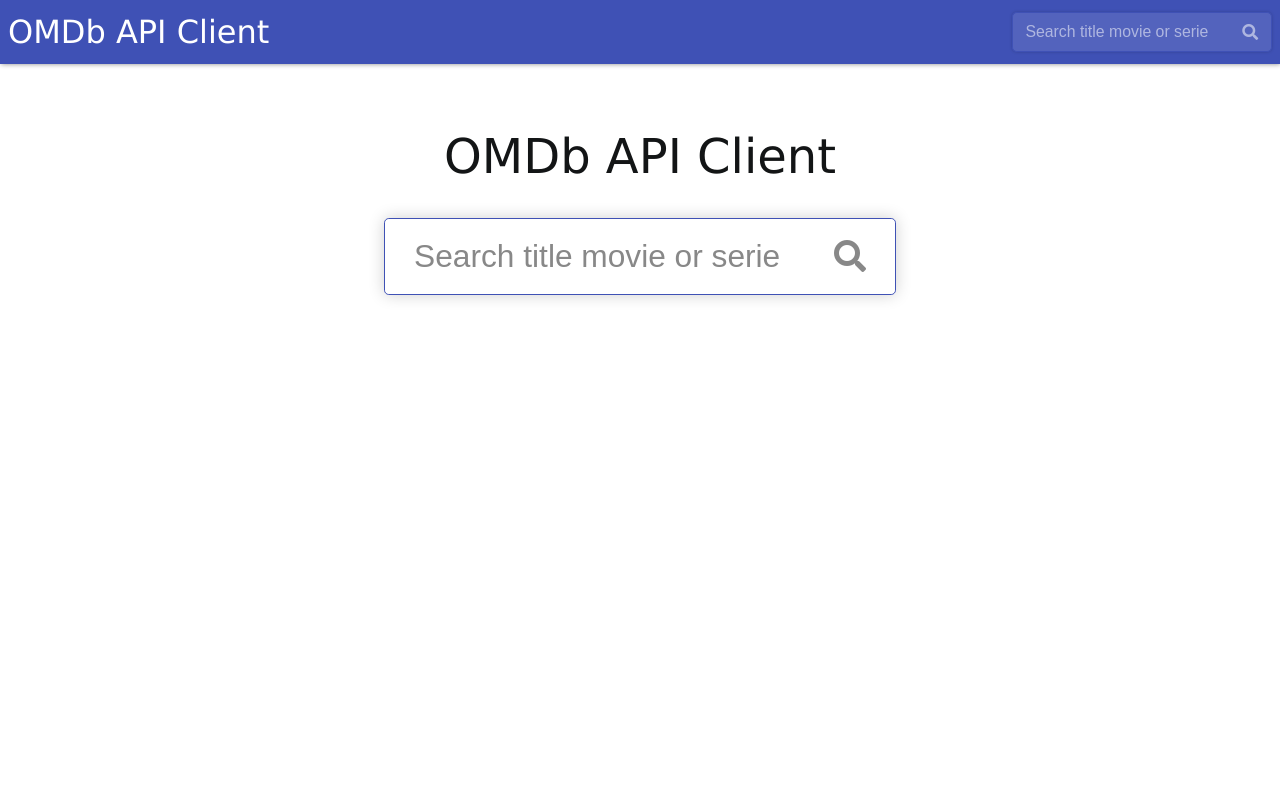
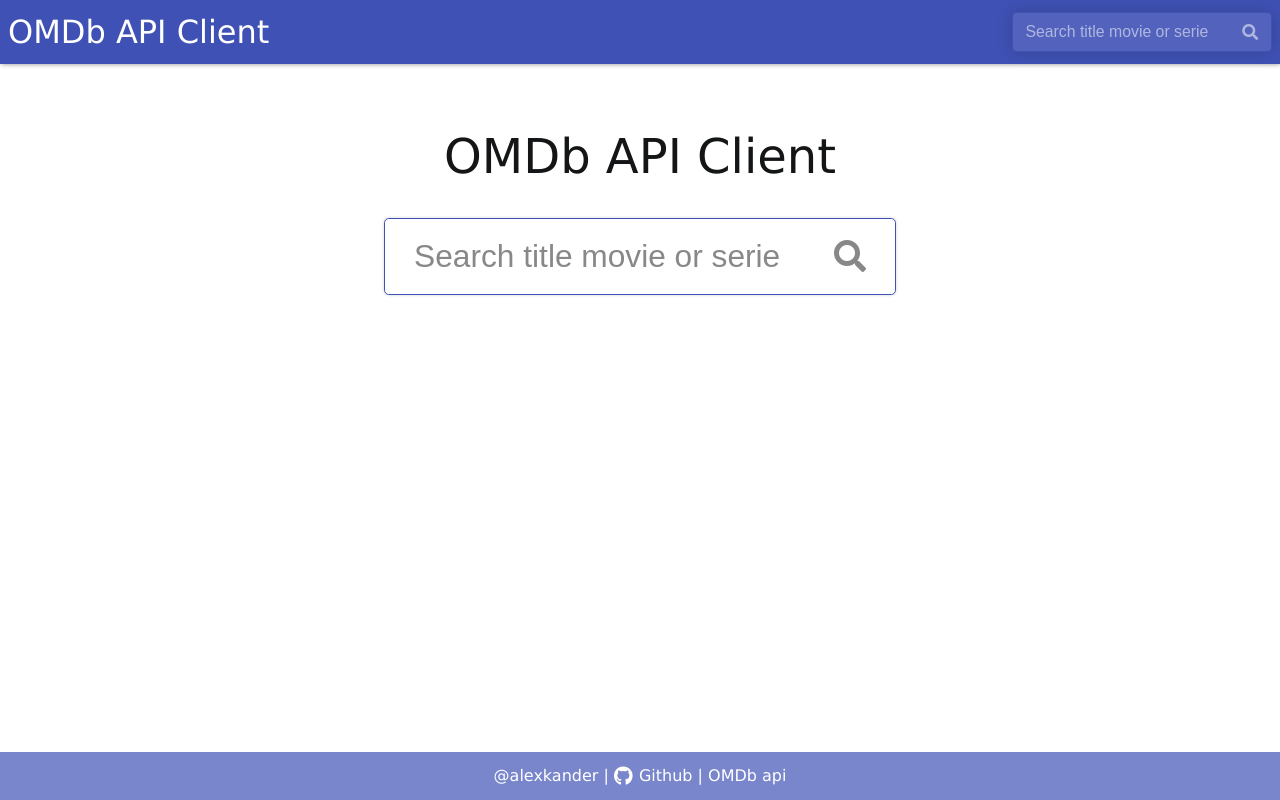
Before and after one commit to alexkander/practice-omdbapi-client, a website with bundled scripts: page src/index.html in a window 1280 px wide. Built offline with nearby package versions, Linux system fonts and the light colour scheme.

Commit message:
feat(footer): add footer page

```diff
--- a/src/css/main.css
+++ b/src/css/main.css
@@ -23,10 +23,12 @@
   --secondary-text-color: #787878;
   --secondary-bg-color: #efefef;
 
-  --page-header--height: 4rem;
   --app-button--hover-color: #dfdfdf;
 
   --app-danger: rgb(184, 0, 0);
+
+  --page-header--height: 4rem;
+  --page-footer--height: 3rem;
 }
 
 body{
@@ -78,8 +80,6 @@
   text-overflow: ellipsis;
 }
 
-.app-page-body{
-  padding: var(--page-header--height) var(--spacer) 2rem var(--spacer);
-  min-height: 100vh;
-  position: relative;
+.app-vertical-spacer{
+  padding: 0 var(--spacer);
 }
--- a/src/styles.css
+++ b/src/styles.css
@@ -1,6 +1,8 @@
 @import './css/reset.css';
 @import './css/main.css';
 @import './views/components/page-header/page-header.css';
+@import './views/components/page-footer/page-footer.css';
+@import './views/components/page-view/page-view.css';
 @import './views/components/message-error/message-error.css';
 @import './views/components/input-search/input-search.css';
 @import './views/components/pagination/pagination.css';
--- /dev/null
+++ b/src/views/components/page-footer/page-footer.css
@@ -0,0 +1,19 @@
+.page-footer--wrapper{
+  position: relative;
+  z-index: 1;
+  background-color: var(--primary-color-300);
+  color: var(--primary-color-text);
+  margin-top: -3rem;
+}
+
+.page-footer-link{
+  display: flex;
+  align-items: center;
+}
+
+.page-footer--container{
+  display: flex;
+  justify-content: center;
+  align-items: center;
+  min-height: var(--page-footer--height);
+}
--- /dev/null
+++ b/src/views/components/page-footer/page-footer.js
@@ -0,0 +1,36 @@
+export default () => {
+  const template = `
+  <div class="app-container">
+    <div class="page-footer--container app-vertical-spacer">
+        <a
+          class="page-footer-link app-link"
+          href="https://github.com/alexkander"
+          target="_blank"
+        >
+          <span>@alexkander</span>
+        </a>
+        <span>&nbsp;|&nbsp;</span>
+        <a
+          class="page-footer-link app-link"
+          href="https://github.com/alexkander/practice-omdbapi-client"
+          target="_blank"
+        >
+          <i class="page-header--github-icon fab fa-github"></i>
+          <span>Github</span>
+        </a>
+        <span>&nbsp;|&nbsp;</span>
+        <a
+          class="page-footer-link app-link"
+          href="https://www.omdbapi.com"
+          target="_blank"
+        >
+          <span>OMDb api</span>
+        </a>
+      </div>
+    </div>
+  `
+  const wrapperElement = document.createElement('section');
+  wrapperElement.classList.add('page-footer--wrapper')
+  wrapperElement.innerHTML = template;
+  return wrapperElement;
+}
--- a/src/views/components/page-header/page-header.css
+++ b/src/views/components/page-header/page-header.css
@@ -1,7 +1,6 @@
 .page-header--wrapper{
   position: fixed;
   width: 100%;
-  height: var(--page-header--height);
   background-color: var(--primary-color);
   color: var(--primary-color-text);
   box-shadow: 0.05rem 0.05rem 0.3rem var(--shadow-color);
@@ -12,8 +11,7 @@
   display: flex;
   justify-content: space-between;
   align-items: center;
-  min-height: 4rem;
-  padding: 0 var(--spacer);
+  min-height: var(--page-header--height);
 }
 
 .page-header--app-name{
@@ -22,11 +20,6 @@
 
 .page-header--app-name:hover{
   text-decoration: none;
-}
-
-.page-header--github-link{
-  display: flex;
-  align-items: center;
 }
 
 .page-header--github-icon{
--- a/src/views/components/page-header/page-header.js
+++ b/src/views/components/page-header/page-header.js
@@ -2,23 +2,15 @@
 
 export default () => {
   const template = `
-    <div class="app-container page-header--container">
-      <a class="page-header--app-name app-link" href="/" title="Go to home">
-        OMDb API Client
-      </a>
-      <div class="page-header--search"></div>
+    <div class="app-container">
+      <div class="page-header--container app-vertical-spacer">
+        <a class="page-header--app-name app-link" href="/" title="Go to home">
+          OMDb API Client
+        </a>
+        <div class="page-header--search"></div>
+      </div>
     </div>
   `
-  // <div>
-  //   <a
-  //     class="page-header--github-link app-link"
-  //     href="https://github.com/alexkander/practice-omdbapi-client"
-  //     target="_blank"
-  //   >
-  //     <i class="page-header--github-icon fab fa-github"></i>
-  //     <span>Go github</span>
-  //   </a>
-  // </div>
   const wrapperElement = document.createElement('section');
   wrapperElement.classList.add('page-header--wrapper')
   wrapperElement.innerHTML = template;
--- /dev/null
+++ b/src/views/components/page-view/page-view.css
@@ -0,0 +1,9 @@
+.page-view--body{
+  padding: var(--page-header--height) 0 var(--page-footer--height) 0;
+  min-height: 100vh;
+  position: relative;
+}
+
+.page-view--container{
+  padding-bottom: var(--spacer);
+}
--- /dev/null
+++ b/src/views/components/page-view/page-view.js
@@ -0,0 +1,22 @@
+import pageFooter from "../page-footer/page-footer.js";
+import pageHeader from "../page-header/page-header.js";
+
+export default (viewBodyElement) => {
+  const wrapperElement = document.createElement('div');
+  wrapperElement.classList.add('page-view--wrapper');
+
+  const pageBodyElement = document.createElement('section');
+  pageBodyElement.classList.add('page-view--body');
+
+  const containerElement = document.createElement('div');
+  containerElement.classList.add('page-view--container', 'app-container');
+  pageBodyElement.appendChild(containerElement);
+
+  containerElement.appendChild(viewBodyElement);
+
+  wrapperElement.appendChild(pageHeader());
+  wrapperElement.appendChild(pageBodyElement);
+  wrapperElement.appendChild(pageFooter());
+
+  return wrapperElement;
+}
--- a/src/views/detail/detail-view.js
+++ b/src/views/detail/detail-view.js
@@ -1,27 +1,21 @@
 import omdbApi from "../../services/omdb-api.service.js";
-import appHeader from "../components/page-header/page-header.js";
-import detailMovie from './detail-movie/detail-movie.js'
+import detailMovie from './detail-movie/detail-movie.js';
+import pageView from "../components/page-view/page-view.js";
 
 export default () => {
   const urlpParams = new URLSearchParams(window.location.search);
   const imdbId = urlpParams.get('imdbID');
 
   const wrapperElement = document.createElement('div');
-  wrapperElement.classList.add('detail-view--wrapper')
-
-  const pageElement = document.createElement('section');
-  pageElement.classList.add('app-page-body', 'app-container');
-
-  wrapperElement.appendChild(appHeader());
-  wrapperElement.appendChild(pageElement);
+  wrapperElement.classList.add('detail-view--wrapper', 'app-vertical-spacer');
 
   omdbApi.searchMovieById(imdbId)
     .then((data) => {
-      pageElement.appendChild(detailMovie(data));
+      wrapperElement.appendChild(detailMovie(data));
     })
     .catch((err) => {
       alert(`Error getting movie details: ${err.message}`)
     });
 
-  return wrapperElement;
+  return pageView(wrapperElement);
 }
--- a/src/views/list/list-view.js
+++ b/src/views/list/list-view.js
@@ -1,9 +1,9 @@
 import omdbApi from "../../services/omdb-api.service.js";
-import appHeader from "../components/page-header/page-header.js";
 import pagination from "../components/pagination/pagination.js";
 import listMovies from "./list-movies/list-movies.js";
 import mainSearch from "./main-search/main-search.js";
 import listSubheader from './list-subheader/list-subheader.js';
+import pageView from "../components/page-view/page-view.js";
 
 export default () => {
   const urlpParams = new URLSearchParams(window.location.search);
@@ -11,27 +11,21 @@
   const page = +(urlpParams.get('page') || 1);
 
   const wrapperElement = document.createElement('div');
-  wrapperElement.classList.add('list-view--wrapper');
-
-  const pageElement = document.createElement('section');
-  pageElement.classList.add('app-page-body', 'app-container');
-
-  wrapperElement.appendChild(appHeader());
-  wrapperElement.appendChild(pageElement);
+  wrapperElement.classList.add('list-view--wrapper', 'app-vertical-spacer');
 
   if(!searchText) {
-    pageElement.appendChild(mainSearch());
+    wrapperElement.appendChild(mainSearch());
   } else {
-    pageElement.appendChild(listSubheader());
+    wrapperElement.appendChild(listSubheader());
     omdbApi.searchMovies(searchText, page)
     .then((data) => {
       const evt = new Event('movies.loaded');
       evt.data = data;
       document.dispatchEvent(evt)
       if(data.Response === "True") {
-        pageElement.appendChild(pagination(data.totalResults));
-        pageElement.appendChild(listMovies(data.Search));
-        pageElement.appendChild(pagination(data.totalResults));
+        wrapperElement.appendChild(pagination(data.totalResults));
+        wrapperElement.appendChild(listMovies(data.Search));
+        wrapperElement.appendChild(pagination(data.totalResults));
       }
     })
     .catch((err) => {
@@ -39,6 +33,5 @@
     });
   }
 
-
-  return wrapperElement;
+  return pageView(wrapperElement);
 }
```
Also changed, not shown: README.md.
